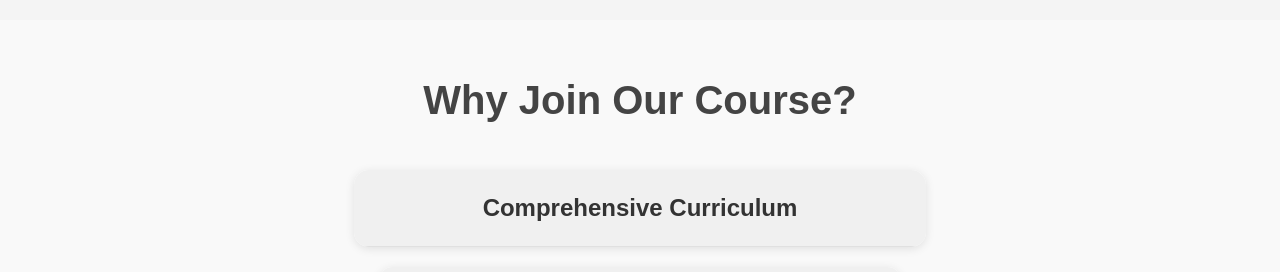
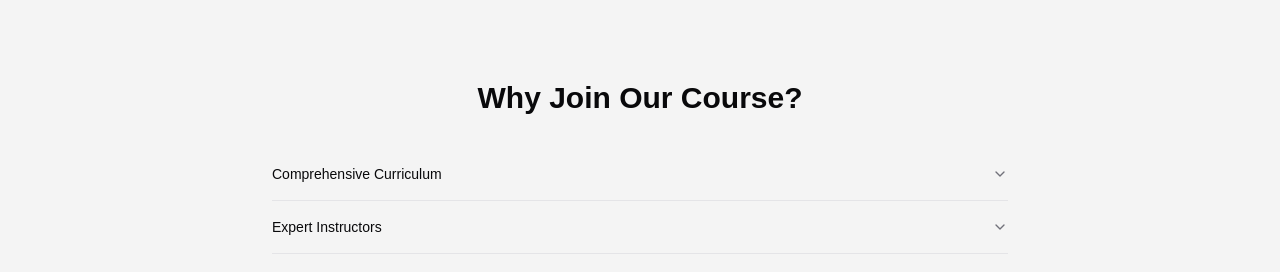
Before and after one commit to Triangulr/beunghar, a Next.js app: page / in a window 1280 px wide. Shown: the part 2523-2795 px from the top of the page. Built offline with nearby package versions, Linux system fonts and the light colour scheme.

Commit message:
Test shadcn

```diff
--- /dev/null
+++ b/components/ui/accordion.jsx
@@ -0,0 +1,41 @@
+import * as React from "react"
+import * as AccordionPrimitive from "@radix-ui/react-accordion"
+import { ChevronDown } from "lucide-react"
+
+import { cn } from "@/lib/utils"
+
+const Accordion = AccordionPrimitive.Root
+
+const AccordionItem = React.forwardRef(({ className, ...props }, ref) => (
+  <AccordionPrimitive.Item ref={ref} className={cn("border-b", className)} {...props} />
+))
+AccordionItem.displayName = "AccordionItem"
+
+const AccordionTrigger = React.forwardRef(({ className, children, ...props }, ref) => (
+  <AccordionPrimitive.Header className="flex">
+    <AccordionPrimitive.Trigger
+      ref={ref}
+      className={cn(
+        "flex flex-1 items-center justify-between py-4 text-sm font-medium transition-all hover:underline text-left [&[data-state=open]>svg]:rotate-180",
+        className
+      )}
+      {...props}>
+      {children}
+      <ChevronDown
+        className="h-4 w-4 shrink-0 text-muted-foreground transition-transform duration-200" />
+    </AccordionPrimitive.Trigger>
+  </AccordionPrimitive.Header>
+))
+AccordionTrigger.displayName = AccordionPrimitive.Trigger.displayName
+
+const AccordionContent = React.forwardRef(({ className, children, ...props }, ref) => (
+  <AccordionPrimitive.Content
+    ref={ref}
+    className="overflow-hidden text-sm data-[state=closed]:animate-accordion-up data-[state=open]:animate-accordion-down"
+    {...props}>
+    <div className={cn("pb-4 pt-0", className)}>{children}</div>
+  </AccordionPrimitive.Content>
+))
+AccordionContent.displayName = AccordionPrimitive.Content.displayName
+
+export { Accordion, AccordionItem, AccordionTrigger, AccordionContent }
--- /dev/null
+++ b/lib/utils.js
@@ -0,0 +1,6 @@
+import { clsx } from "clsx";
+import { twMerge } from "tailwind-merge"
+
+export function cn(...inputs) {
+  return twMerge(clsx(inputs));
+}
--- a/pages/index.js
+++ b/pages/index.js
@@ -1,6 +1,12 @@
 import Head from 'next/head';
 import Script from 'next/script';
 import { useEffect, useState } from 'react';
+import {
+  Accordion,
+  AccordionContent,
+  AccordionItem,
+  AccordionTrigger,
+} from "@/components/ui/accordion"
 
 export default function Home() {
   const [currentTestimonial, setCurrentTestimonial] = useState(0);
@@ -139,34 +145,37 @@ export default function Home() {
           </div>
       </section>
 
-      <section class="course-overview">
-        <h2>Why Join Our Course?</h2>
-          <div class="benefits">
-            <div class="benefit">
-              <h3 class="benefit-title">Comprehensive Curriculum</h3>
-                <div class="benefit-content">
-                  <p>Our curriculum covers all essential topics to ensure you master the subject.</p>
-                  </div>
-                </div>
-        <div class="benefit">
-            <h3 class="benefit-title">Expert Instructors</h3>
-              <div class="benefit-content">
-                <p>Learn from experienced professionals who are leaders in their fields.</p>
-            </div>
-          </div>
-        <div class="benefit">
-            <h3 class="benefit-title">Flexible Learning</h3>
-              <div class="benefit-content">
-                <p>Study at your own pace with 24/7 access to course materials.</p>
-              </div>
-            </div>
-        <div class="benefit">
-            <h3 class="benefit-title">Community Support</h3>
-              <div class="benefit-content">
-                <p>Join a vibrant community of learners and get support from peers and mentors.</p>
-            </div>
-          </div>
-        </div>
+      <section className="w-full max-w-3xl mx-auto px-4 py-16">
+        <h2 className="text-3xl font-bold text-center mb-8">Why Join Our Course?</h2>
+        <Accordion type="single" collapsible className="w-full">
+          <AccordionItem value="item-1">
+            <AccordionTrigger>Comprehensive Curriculum</AccordionTrigger>
+            <AccordionContent>
+              Our curriculum covers all essential topics to ensure you master the subject.
+            </AccordionContent>
+          </AccordionItem>
+
+          <AccordionItem value="item-2">
+            <AccordionTrigger>Expert Instructors</AccordionTrigger>
+            <AccordionContent>
+              Learn from experienced professionals who are leaders in their fields.
+            </AccordionContent>
+          </AccordionItem>
+
+          <AccordionItem value="item-3">
+            <AccordionTrigger>Flexible Learning</AccordionTrigger>
+            <AccordionContent>
+              Study at your own pace with 24/7 access to course materials.
+            </AccordionContent>
+          </AccordionItem>
+
+          <AccordionItem value="item-4">
+            <AccordionTrigger>Community Support</AccordionTrigger>
+            <AccordionContent>
+              Join a vibrant community of learners and get support from peers and mentors.
+            </AccordionContent>
+          </AccordionItem>
+        </Accordion>
       </section>
 
 
--- /dev/null
+++ b/postcss.config.js
@@ -0,0 +1,6 @@
+module.exports = {
+  plugins: {
+    tailwindcss: {},
+    autoprefixer: {},
+  },
+}
--- a/styles/globals.css
+++ b/styles/globals.css
@@ -1,3 +1,7 @@
+@tailwind base;
+@tailwind components;
+@tailwind utilities;
+
 :root {
     --primary-color: #ffab40;
     --secondary-color: #333;
@@ -916,3 +920,66 @@ body {
 .cl-userButtonBox {
     scale: 1.2;
 }
+@layer base {
+  :root {
+        --background: 0 0% 100%;
+        --foreground: 240 10% 3.9%;
+        --card: 0 0% 100%;
+        --card-foreground: 240 10% 3.9%;
+        --popover: 0 0% 100%;
+        --popover-foreground: 240 10% 3.9%;
+        --primary: 240 5.9% 10%;
+        --primary-foreground: 0 0% 98%;
+        --secondary: 240 4.8% 95.9%;
+        --secondary-foreground: 240 5.9% 10%;
+        --muted: 240 4.8% 95.9%;
+        --muted-foreground: 240 3.8% 46.1%;
+        --accent: 240 4.8% 95.9%;
+        --accent-foreground: 240 5.9% 10%;
+        --destructive: 0 84.2% 60.2%;
+        --destructive-foreground: 0 0% 98%;
+        --border: 240 5.9% 90%;
+        --input: 240 5.9% 90%;
+        --ring: 240 10% 3.9%;
+        --chart-1: 12 76% 61%;
+        --chart-2: 173 58% 39%;
+        --chart-3: 197 37% 24%;
+        --chart-4: 43 74% 66%;
+        --chart-5: 27 87% 67%;
+        --radius: 0.5rem;
+    }
+  .dark {
+        --background: 240 10% 3.9%;
+        --foreground: 0 0% 98%;
+        --card: 240 10% 3.9%;
+        --card-foreground: 0 0% 98%;
+        --popover: 240 10% 3.9%;
+        --popover-foreground: 0 0% 98%;
+        --primary: 0 0% 98%;
+        --primary-foreground: 240 5.9% 10%;
+        --secondary: 240 3.7% 15.9%;
+        --secondary-foreground: 0 0% 98%;
+        --muted: 240 3.7% 15.9%;
+        --muted-foreground: 240 5% 64.9%;
+        --accent: 240 3.7% 15.9%;
+        --accent-foreground: 0 0% 98%;
+        --destructive: 0 62.8% 30.6%;
+        --destructive-foreground: 0 0% 98%;
+        --border: 240 3.7% 15.9%;
+        --input: 240 3.7% 15.9%;
+        --ring: 240 4.9% 83.9%;
+        --chart-1: 220 70% 50%;
+        --chart-2: 160 60% 45%;
+        --chart-3: 30 80% 55%;
+        --chart-4: 280 65% 60%;
+        --chart-5: 340 75% 55%;
+    }
+}
+@layer base {
+  * {
+    @apply border-border;
+    }
+  body {
+    @apply bg-background text-foreground;
+    }
+}
--- /dev/null
+++ b/tailwind.config.js
@@ -0,0 +1,85 @@
+/** @type {import('tailwindcss').Config} */
+module.exports = {
+  darkMode: ["class"],
+  content: [
+    './pages/**/*.{js,jsx}',
+    './components/**/*.{js,jsx}',
+    './app/**/*.{js,jsx}',
+    './src/**/*.{js,jsx}',
+  ],
+  prefix: "",
+  theme: {
+  	extend: {
+  		borderRadius: {
+  			lg: 'var(--radius)',
+  			md: 'calc(var(--radius) - 2px)',
+  			sm: 'calc(var(--radius) - 4px)'
+  		},
+  		colors: {
+  			background: 'hsl(var(--background))',
+  			foreground: 'hsl(var(--foreground))',
+  			card: {
+  				DEFAULT: 'hsl(var(--card))',
+  				foreground: 'hsl(var(--card-foreground))'
+  			},
+  			popover: {
+  				DEFAULT: 'hsl(var(--popover))',
+  				foreground: 'hsl(var(--popover-foreground))'
+  			},
+  			primary: {
+  				DEFAULT: 'hsl(var(--primary))',
+  				foreground: 'hsl(var(--primary-foreground))'
+  			},
+  			secondary: {
+  				DEFAULT: 'hsl(var(--secondary))',
+  				foreground: 'hsl(var(--secondary-foreground))'
+  			},
+  			muted: {
+  				DEFAULT: 'hsl(var(--muted))',
+  				foreground: 'hsl(var(--muted-foreground))'
+  			},
+  			accent: {
+  				DEFAULT: 'hsl(var(--accent))',
+  				foreground: 'hsl(var(--accent-foreground))'
+  			},
+  			destructive: {
+  				DEFAULT: 'hsl(var(--destructive))',
+  				foreground: 'hsl(var(--destructive-foreground))'
+  			},
+  			border: 'hsl(var(--border))',
+  			input: 'hsl(var(--input))',
+  			ring: 'hsl(var(--ring))',
+  			chart: {
+  				'1': 'hsl(var(--chart-1))',
+  				'2': 'hsl(var(--chart-2))',
+  				'3': 'hsl(var(--chart-3))',
+  				'4': 'hsl(var(--chart-4))',
+  				'5': 'hsl(var(--chart-5))'
+  			}
+  		},
+  		keyframes: {
+  			'accordion-down': {
+  				from: {
+  					height: '0'
+  				},
+  				to: {
+  					height: 'var(--radix-accordion-content-height)'
+  				}
+  			},
+  			'accordion-up': {
+  				from: {
+  					height: 'var(--radix-accordion-content-height)'
+  				},
+  				to: {
+  					height: '0'
+  				}
+  			}
+  		},
+  		animation: {
+  			'accordion-down': 'accordion-down 0.2s ease-out',
+  			'accordion-up': 'accordion-up 0.2s ease-out'
+  		}
+  	}
+  },
+  plugins: [require("tailwindcss-animate")],
+}
```
Also changed, not shown: package.json (+13 -4 lines), components.json (added), 2 other files (tests, documents, lock files or other folders).
